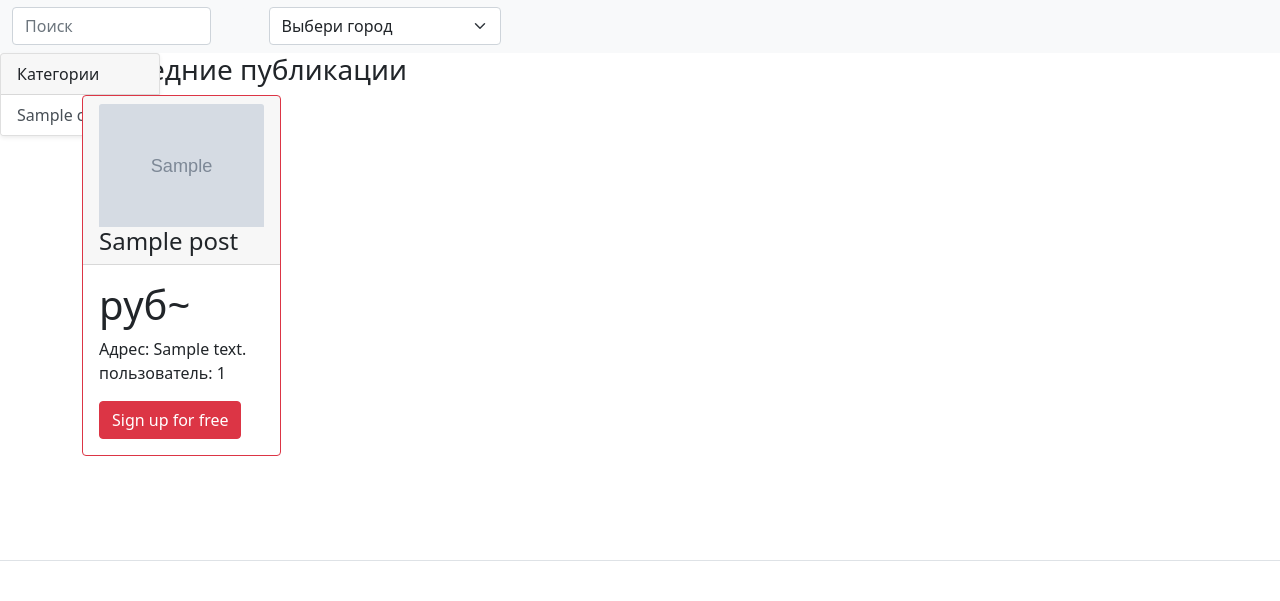
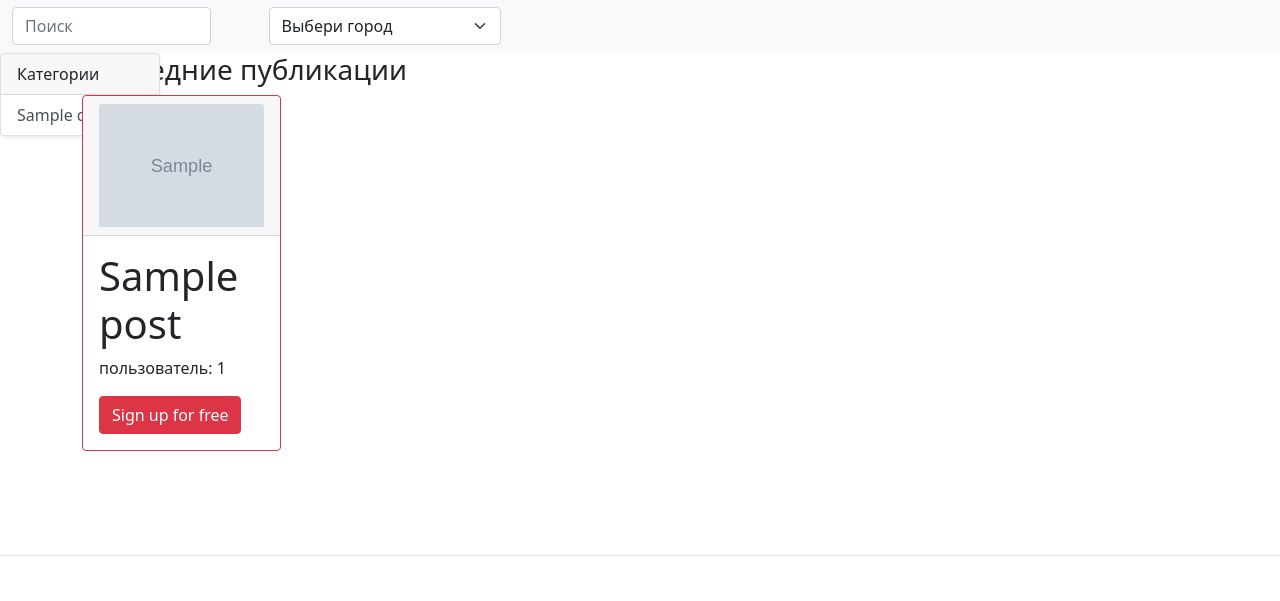
Before and after one commit to nikBaben/first_web, a Flask app: page / in a window 1280 px wide. Shown: the part 73-674 px from the top of the page. Run offline with Flask 2, Linux system fonts and the light colour scheme; tables that the repository leaves empty hold one stand-in row (values such as "Sample post"); grey boxes marked "Sample" are stand-in pictures.

Commit message:
some styles

```diff
--- a/templates/index.html
+++ b/templates/index.html
@@ -68,12 +68,10 @@
         <div class="card border-danger mb-2">
       <div class="card-header">
           <img src="{{ el.img }}" class="card-img-top" alt="...">
-        <h4 class="my-0 fw-normal">{{ el.title }}</h4>
       </div>
       <div class="card-body">
-        <h1 class="card-title pricing-card-title">{{ el.price }}руб~</h1>
+        <h1 class="card-title pricing-card-title">{{ el.title }}</h1>
         <ul class="list-unstyled mt-6 mb-6">
-          <li>Адрес: {{ el.address}}</li>
           <li>пользователь:
               {{ el.author_id}}
           </li>
--- a/templates/post_detail.html
+++ b/templates/post_detail.html
@@ -4,7 +4,7 @@
   <div class="card-header">
     <ul class="nav nav-tabs card-header-tabs">
       <li class="nav-item">
-        <a class="nav-link active" aria-current="true" href="#">Главная</a>
+        <a class="nav-link active" aria-current="true" href="#">{{ item.author_id }}</a>
       </li>
     </ul>
   </div>
```
